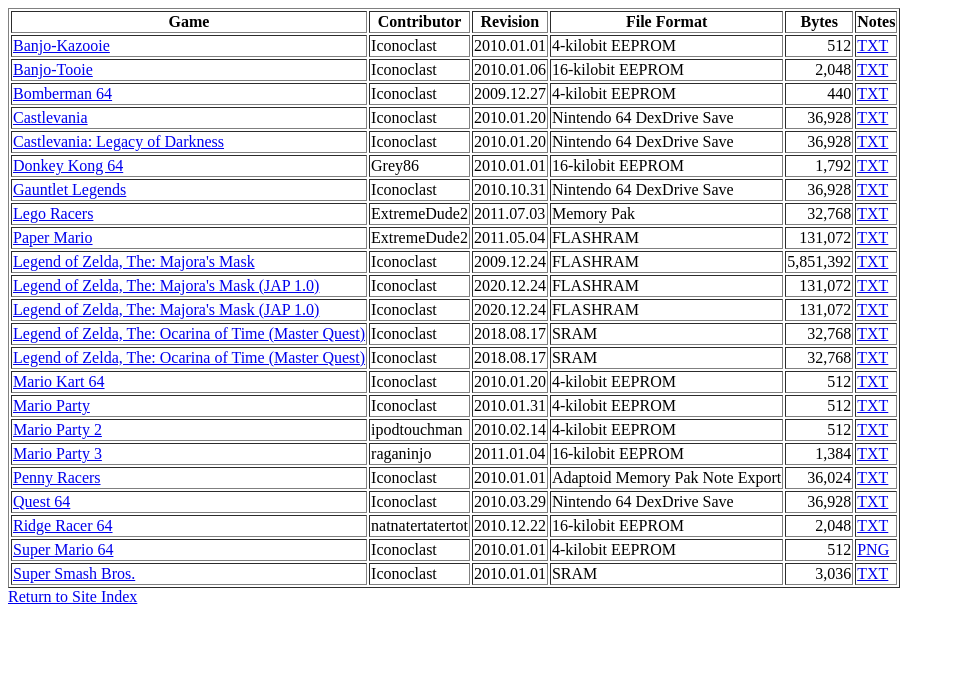
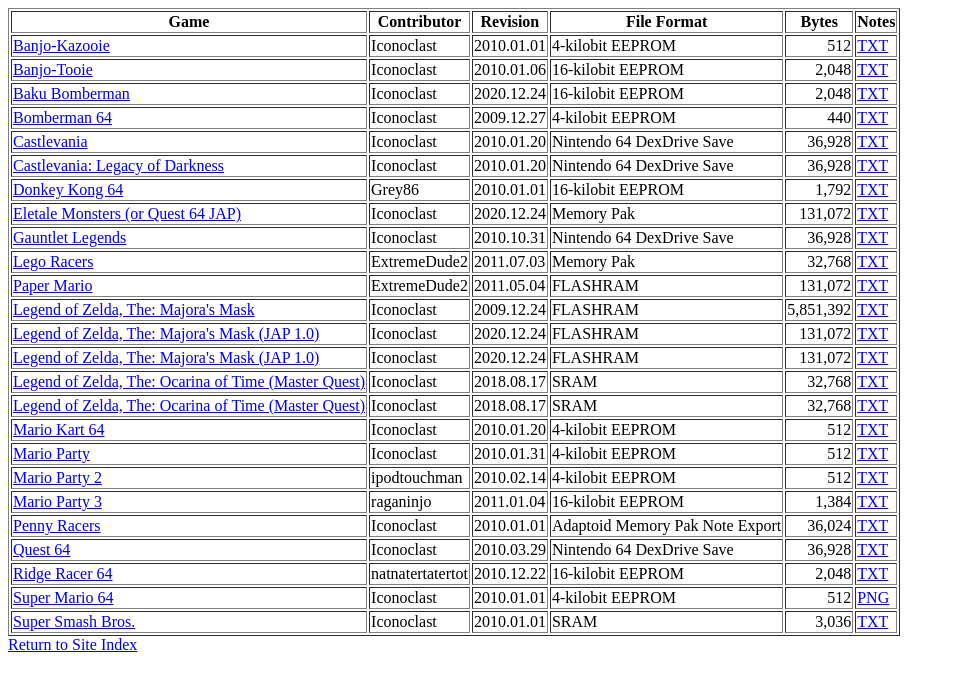
Before and after one commit to cxd4/saves, a plain HTML site: page n64/index.html in a window 1280 px wide. Shown: the whole page, without its empty margins (0-955 px from the left). Drawn offline with Linux system fonts and the light colour scheme.

Commit message:
added JAP saves for Bomberman, Quest 64

```diff
--- a/n64/index.html
+++ b/n64/index.html
@@ -31,6 +31,14 @@
     <TD><A HREF="banjotooie.txt">TXT</A></TD>
   </TR>
   <TR>
+    <TD><A HREF="bakubomberman.eep">Baku Bomberman</A></TD>
+    <TD>Iconoclast</TD>
+    <TD>2020.12.24</TD>
+    <TD>16-kilobit EEPROM</TD>
+    <TD ALIGN="right">2,048</TD>
+    <TD><A HREF="bakubomberman.txt">TXT</A></TD>
+  </TR>
+  <TR>
     <TD><A HREF="bomberman64.eep">Bomberman 64</A></TD>
     <TD>Iconoclast</TD>
     <TD>2009.12.27</TD>
@@ -61,6 +69,14 @@
     <TD>16-kilobit EEPROM</TD>
     <TD ALIGN="right">1,792</TD>
     <TD><A HREF="donkeykong64.txt">TXT</A></TD>
+  </TR>
+  <TR>
+    <TD><A HREF="eletalemonsters.mpk">Eletale Monsters (or Quest 64 JAP)</A></TD>
+    <TD>Iconoclast</TD>
+    <TD>2020.12.24</TD>
+    <TD>Memory Pak</TD>
+    <TD ALIGN="right">131,072</TD>
+    <TD><A HREF="eletalemonsters.txt">TXT</A></TD>
   </TR>
   <TR>
     <TD><A HREF="gauntletlegends.n64">Gauntlet Legends</A></TD>
```
Also changed, not shown: n64/bakubomberman.txt (added), n64/eltalemonsters.txt (added), 2 other files.
